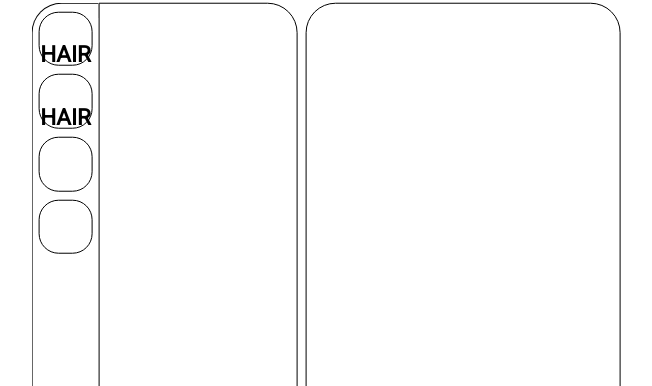
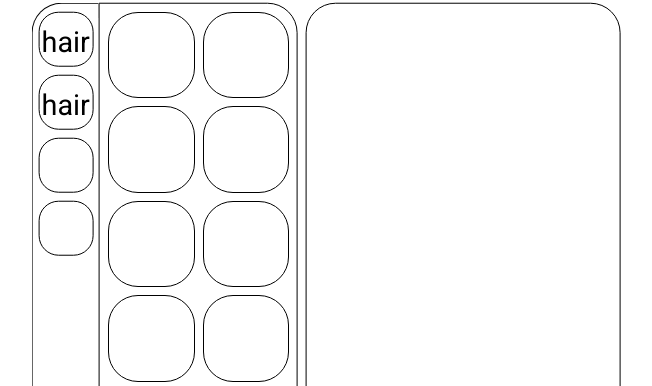
Before and after one commit to vitor-w/avatar_creator, a plain HTML site: page main_page.html in a window 1280 px wide. Shown: the part 115-501 px from the top of the page, without its empty margins (314-966 px from the left). Drawn offline with Linux system fonts and the light colour scheme.

Commit message:
Added category items boxes

```diff
--- a/main_page.html
+++ b/main_page.html
@@ -1,36 +1,32 @@
 <!DOCTYPE html>
 <html lang="en">
-
   <head>
     <meta charset="UTF-8" />
     <meta name="viewport" content="width=device-width, initial-scale=1.0" />
     <title>avatar_creator</title>
 
-    <link rel="preconnect" href="https://fonts.gstatic.com">
-    <link rel="stylesheet" href="https://fonts.googleapis.com/css2?family=Roboto&display=swap" />
+    <link rel="preconnect" href="https://fonts.gstatic.com" />
+    <link
+      rel="stylesheet"
+      href="https://fonts.googleapis.com/css2?family=Roboto:wght@100;400&display=swap"
+    />
 
     <link rel="stylesheet" href="./public/css/main.css" />
   </head>
 
   <body>
     <div class="second_body">
-
       <h1 id="heading">avatar_creator</h1>
 
       <div class="main_frame">
-
-            <div class="characteristics_selector"></div>
-
         <div class="characteristics">
-
           <div class="cha_categories">
-
             <div class="category">
-                        <h1 class="category_name">HAIR</h1>
+              <h1 class="category_name">hair</h1>
             </div>
 
             <div class="category">
-                        <h1 class="category_name">HAIR</h1>
+              <h1 class="category_name">hair</h1>
             </div>
 
             <div class="category"></div>
@@ -38,20 +34,32 @@
             <div class="category"></div>
           </div>
 
-                <div class="category_options"></div>
+          <div class="category_options_box">
+            <div class="category_option"></div>
 
+            <div class="category_option"></div>
+
+            <div class="category_option"></div>
+
+            <div class="category_option"></div>
+
+            <div class="category_option"></div>
+
+            <div class="category_option"></div>
+
+            <div class="category_option"></div>
+
+            <div class="category_option"></div>
+
+            <div class="category_option"></div>
+
+          </div>
         </div>
 
         <div class="avatar_view"></div>
-
       </div>
 
-        <div id="save_button">
-
-            save as PNG
-
-        </div>
+      <div id="save_button">save as PNG</div>
     </div>
   </body>
-
 </html>
--- a/public/css/main.css
+++ b/public/css/main.css
@@ -75,21 +75,44 @@
 }
 
 .category_name {
-    font-size: 1.4rem;
+    font-size: 1.8rem;
     font-family: 'Roboto', sans-serif;
+    font-weight: 400;
 
     position: absolute;
     top: 50%;
     left: 50%;
-    transform: translate( -50%, -50% );
+    transform: translate( -50%, -100% );
 }
 
-.category_options {
+.category_options_box {
     width: 75%;
-    height: 100%;
+
+    padding: 0.5rem;
 
     border: 1px solid black;
     border-radius: 0 30px 30px 0;
+
+    display: grid;
+    grid-template-columns: repeat(2, 1fr);
+    grid-gap: 0.5rem;
+
+    box-sizing: border-box;
+
+    overflow: auto;
+}
+
+.category_option {
+    border: 1px solid black;
+    border-radius: 30px;
+
+    position: relative;
+}
+
+.category_option:after {
+    content: "";
+    display: block;
+    padding-bottom: 100%;
 }
 
 .avatar_view {
```
Lines whose indentation alone changed are shown as unchanged.
